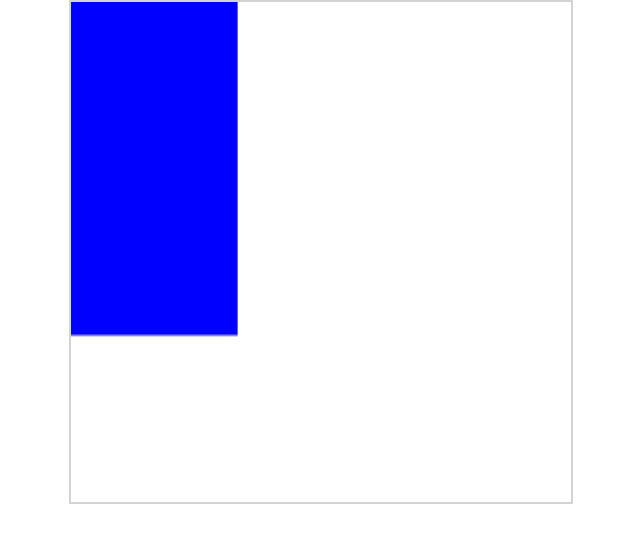
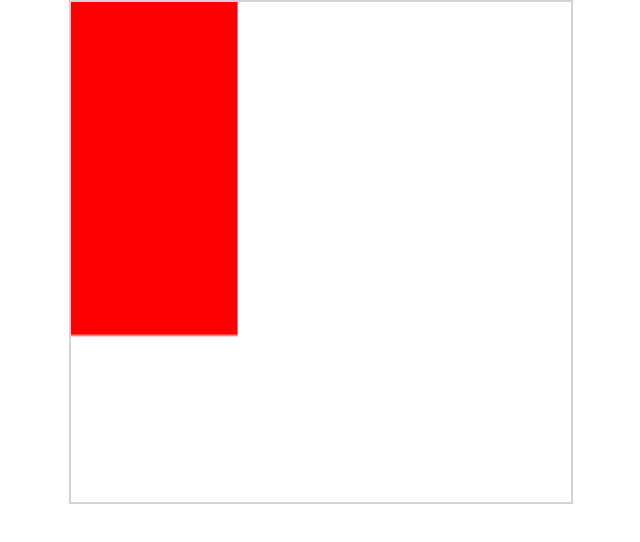
Before and after one commit to b-lukaszuk/ts_js_luzne_zadanka, a React (Create React App) app in the folder part2_Feb_2022/task2/my-app/: page / in a window 1280 px wide. Shown: the top 542 px of the page, without its empty margins (319-959 px from the left). Built offline with nearby package versions, Linux system fonts and the light colour scheme.

Commit message:
dodanie prostej animacji, zmiana koloru prostokata co 2 sekundy

```diff
--- a/part2_Feb_2022/task2/my-app/src/App.tsx
+++ b/part2_Feb_2022/task2/my-app/src/App.tsx
@@ -1,11 +1,20 @@
-import React from 'react';
+import React, { useEffect, useState } from 'react';
 import './App.css';
 import Canvas from './canvas/Canvas';
 
 const App: React.FC = () => {
+    const [isColBlue, setIsColBlue]: [boolean, Function] = useState(true);
+
+    useEffect(() => {
+        let timerId = setInterval(() => {
+            setIsColBlue(!isColBlue);
+        }, 2000);
+        return () => { clearInterval(timerId) };
+    })
+
     return (
         <div className="App">
-            <Canvas />
+            <Canvas isColBlue={isColBlue} />
         </div>
     );
 }
--- a/part2_Feb_2022/task2/my-app/src/canvas/Canvas.tsx
+++ b/part2_Feb_2022/task2/my-app/src/canvas/Canvas.tsx
@@ -1,10 +1,14 @@
 import React, { useEffect, useRef } from 'react';
 import './Canvas.css';
 
-const Canvas: React.FC = () => {
+interface Props {
+    isColBlue: boolean,
+}
+
+const Canvas: React.FC<Props> = (props) => {
     const canvasRef = useRef<HTMLCanvasElement | null>(null);
 
-    let colBlue: boolean = true;
+    let isColBlue: boolean = props.isColBlue;
 
     useEffect(() => {
         const canvas = canvasRef.current;
@@ -12,9 +16,9 @@ const Canvas: React.FC = () => {
         const context = canvas.getContext("2d");
         if (context === null) { return undefined; }
         context.rect(0, 0, 100, 100);
-        context.fillStyle = colBlue ? "blue" : "red";
+        context.fillStyle = isColBlue ? "blue" : "red";
         context.fill();
-    }, [])
+    }, [isColBlue])
 
     return (
         <div>
```
